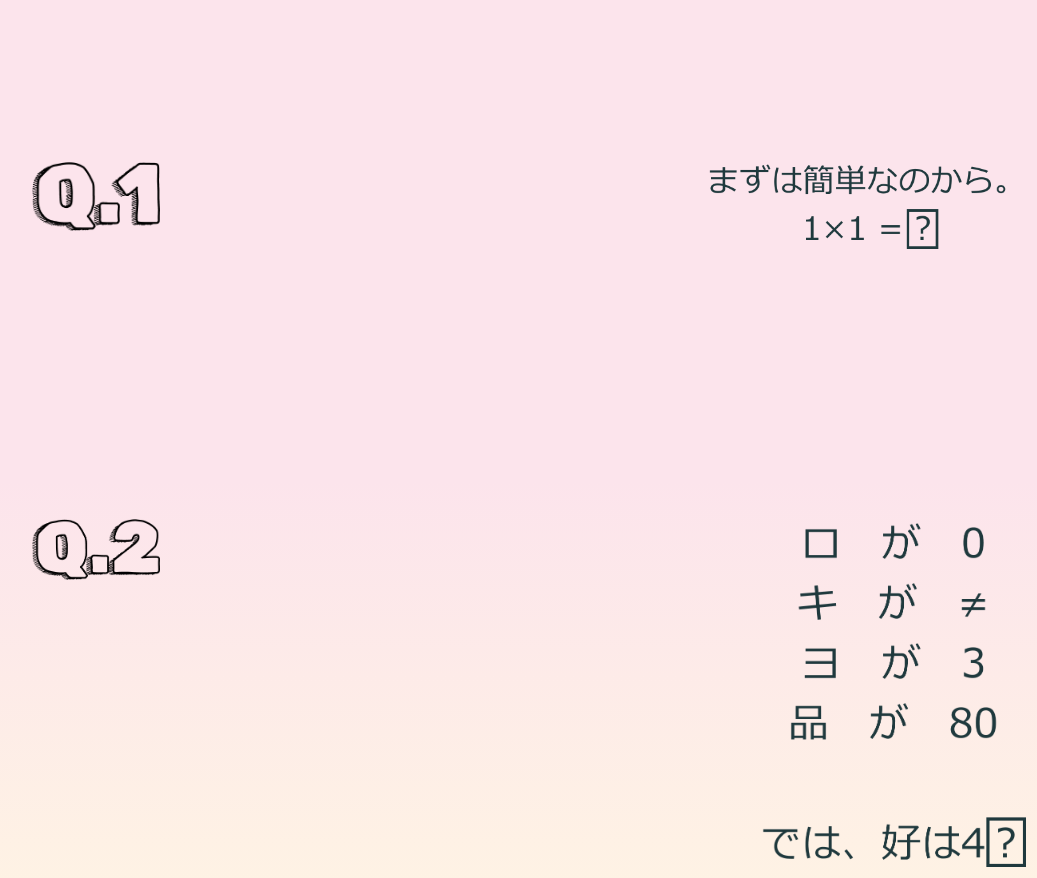
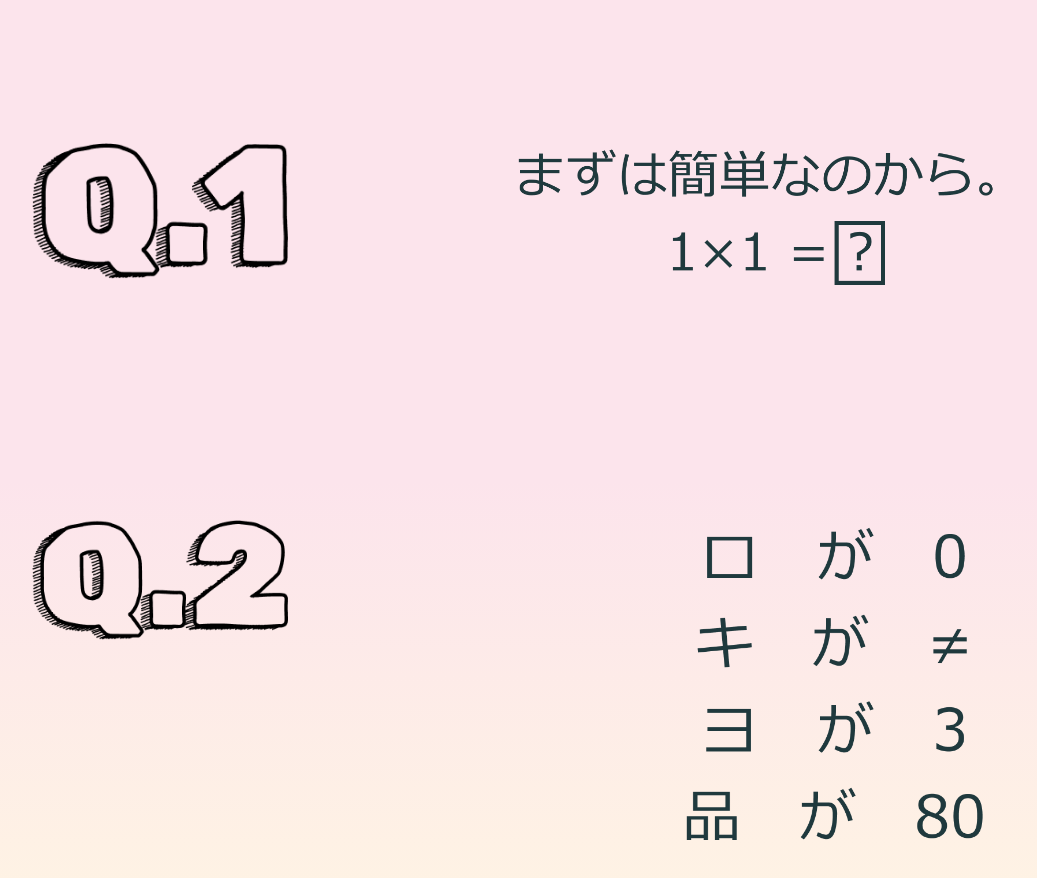
Before and after one commit to Takana-12/BD, a plain HTML site: page index.html in a window 1280 px wide. Shown: the part 880-1758 px from the top of the page, without its empty margins (126-1163 px from the left). Drawn offline with Linux system fonts and the light colour scheme.

Commit message:
Update index.html

```diff
--- a/index.html
+++ b/index.html
@@ -58,8 +58,8 @@
       opacity: 1;
     }
     .content-image {
-      max-width: 30vw;
-      max-height: 65%;
+      max-width: 40vw;
+      max-height: 65vh;
       margin-top: 2rem;
       margin-left: auto;
     }
@@ -97,7 +97,7 @@
       margin-bottom: 1rem;
     }
     .title-image {
-      max-width: 10vw;
+      max-width: 20vw;
     }
     .bg1 { background: linear-gradient(to bottom, #ffe4e1, #fce4ec); }
     .bg2 { background: linear-gradient(to bottom, #fce4ec, #fce4ec); }
```
